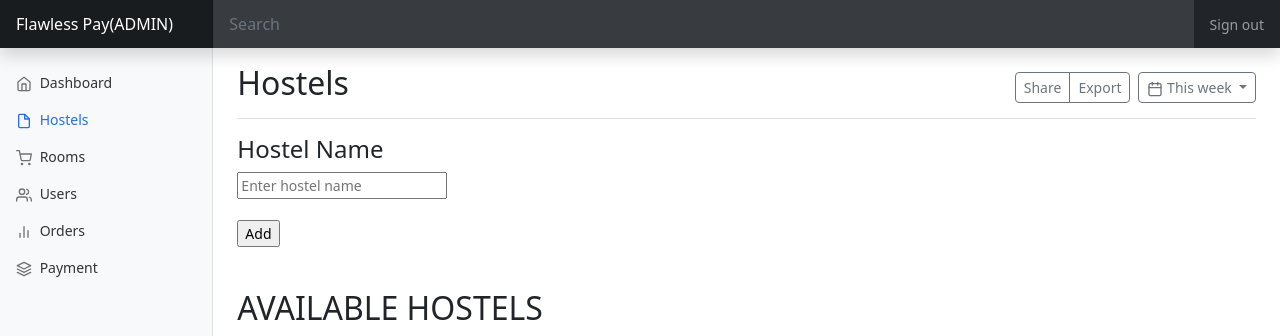
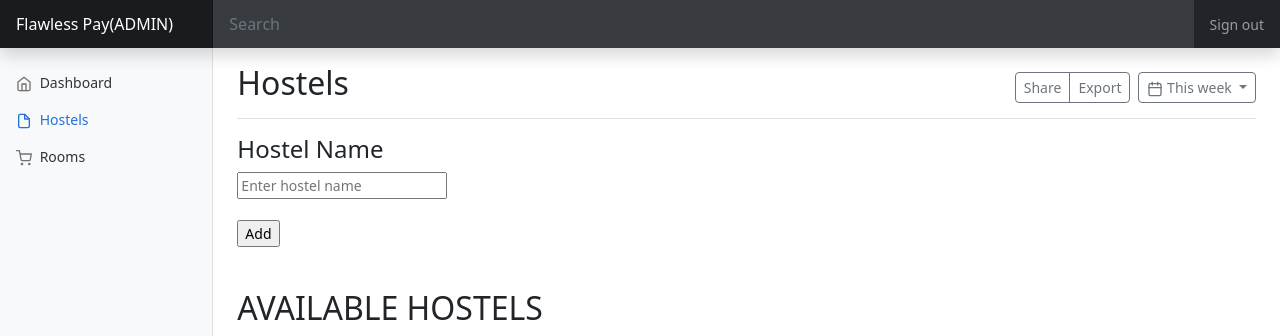
Before and after one commit to amarteyfio/flawless_pay, a PHP site: page /Admin/hostels.php in a window 1280 px wide. Shown: the top 336 px of the page. Run offline with PHP 8.4, Linux system fonts and the light colour scheme; the visitor is signed in with stand-in values (Sample User, id 1); data that the repository does not hold is empty.

Commit message:
admin_fix

```diff
--- a/Admin/hostels.php
+++ b/Admin/hostels.php
@@ -138,24 +138,6 @@
               Rooms
             </a>
           </li>
-          <li class="nav-item">
-            <a class="nav-link" href="users.php">
-              <span data-feather="users" class="align-text-bottom"></span>
-              Users
-            </a>
-          </li>
-          <li class="nav-item">
-            <a class="nav-link" href="orders.php">
-              <span data-feather="bar-chart-2" class="align-text-bottom"></span>
-              Orders
-            </a>
-          </li>
-          <li class="nav-item">
-            <a class="nav-link" href="payment.php">
-              <span data-feather="layers" class="align-text-bottom"></span>
-              Payment
-            </a>
-          </li>
         </ul>
 
         <!-- <h6 class="sidebar-heading d-flex justify-content-between align-items-center px-3 mt-4 mb-1 text-muted text-uppercase">
```
Also changed, not shown: Admin/index.php (+1 -18 lines), Admin/rooms.php (+0 -12 lines).
